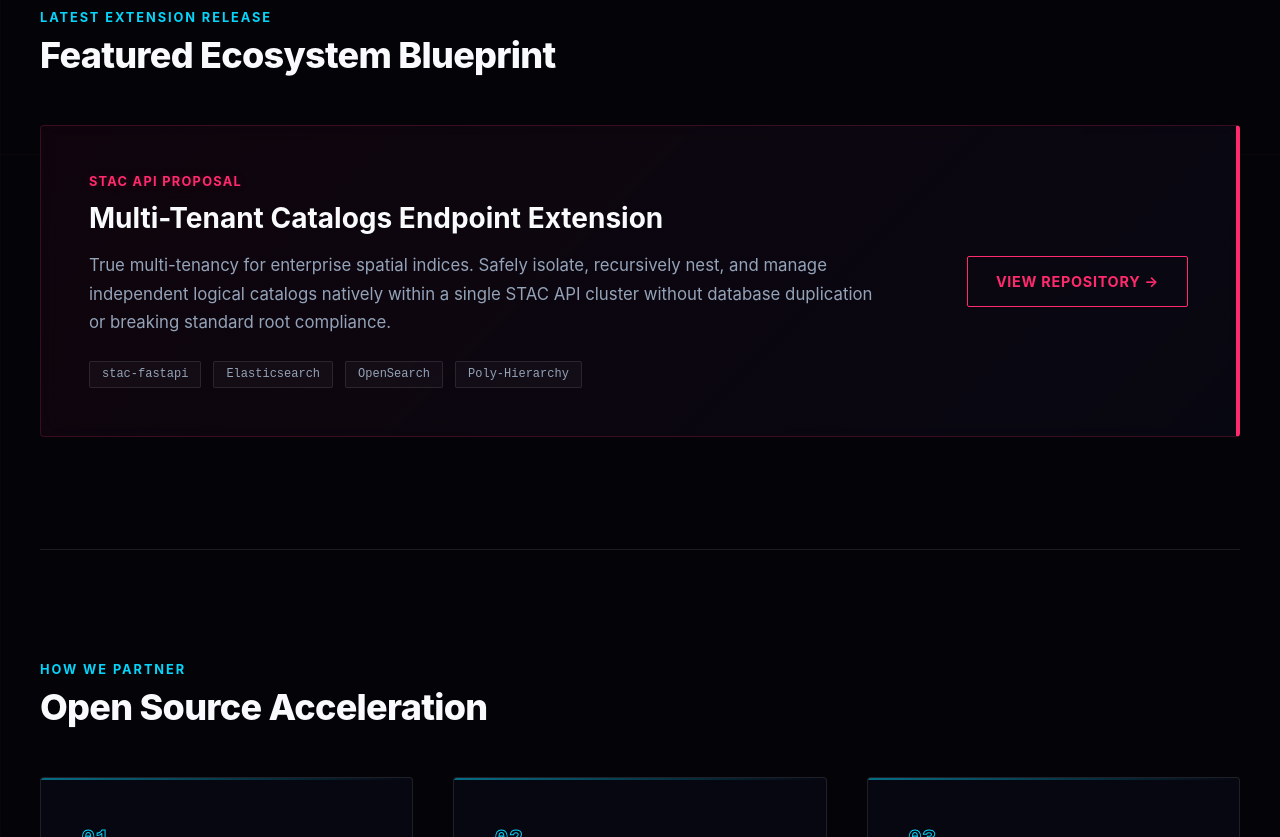
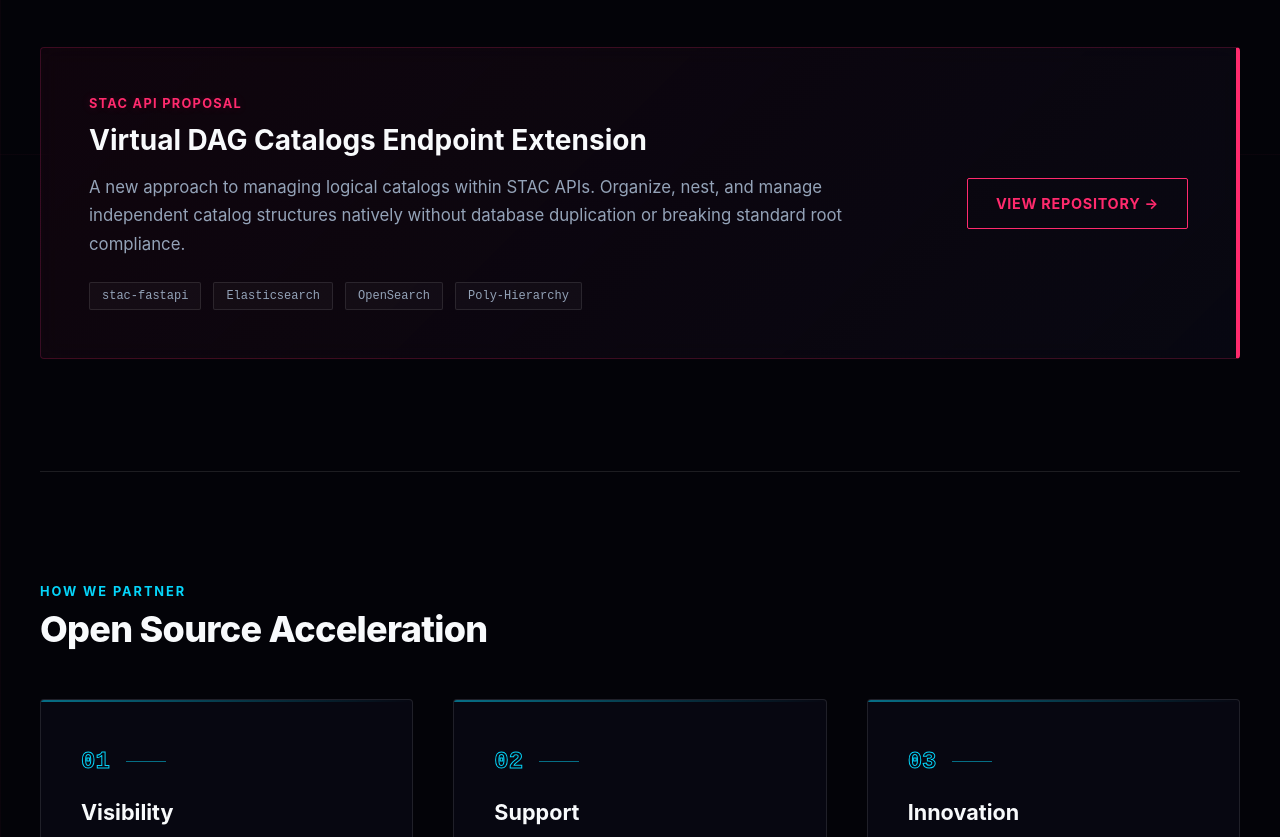
Before and after one commit to StacLabs/staclabs.github.io, a Next.js app: page / in a window 1280 px wide. Shown: the part 1446-2283 px from the top of the page. Built offline with nearby package versions, Linux system fonts and the light colour scheme.

Commit message:
re align

```diff
--- a/app/layout.module.css
+++ b/app/layout.module.css
@@ -1,7 +1,9 @@
 .header {
-  position: sticky;
+  position: fixed;
   top: 0;
-  z-index: 100;
+  left: 0;
+  right: 0;
+  z-index: 1000;
   background-color: rgba(3, 3, 8, 0.75);
   backdrop-filter: blur(16px);
   -webkit-backdrop-filter: blur(16px);
--- a/app/page.js
+++ b/app/page.js
@@ -63,9 +63,9 @@ export default function Home() {
         <div className={styles.featuredCard}>
           <div className={styles.cardMain}>
             <div className={styles.cardTag}>STAC API Proposal</div>
-            <h3>Multi-Tenant Catalogs Endpoint Extension</h3>
+            <h3>Virtual DAG Catalogs Endpoint Extension</h3>
             <p>
-              True multi-tenancy for enterprise spatial indices. Safely isolate, recursively nest, and manage independent logical catalogs natively within a single STAC API cluster without database duplication or breaking standard root compliance.
+              A new approach to managing logical catalogs within STAC APIs. Organize, nest, and manage independent catalog structures natively without database duplication or breaking standard root compliance.
             </p>
             <div className={styles.techBadges}>
               <span>stac-fastapi</span>
--- a/app/page.module.css
+++ b/app/page.module.css
@@ -14,7 +14,7 @@
   color: var(--text-primary);
   min-height: 100vh;
   font-family: "Inter", -apple-system, BlinkMacSystemFont, "Segoe UI", Roboto, sans-serif;
-  padding: 0 2rem;
+  padding: 0rem 2rem 0;
 }
 
 .hero, .sfeosSection, .featuredSection, .servicesSection, .footer {
```
Also changed, not shown: public/staclabs-pink.png (added).
